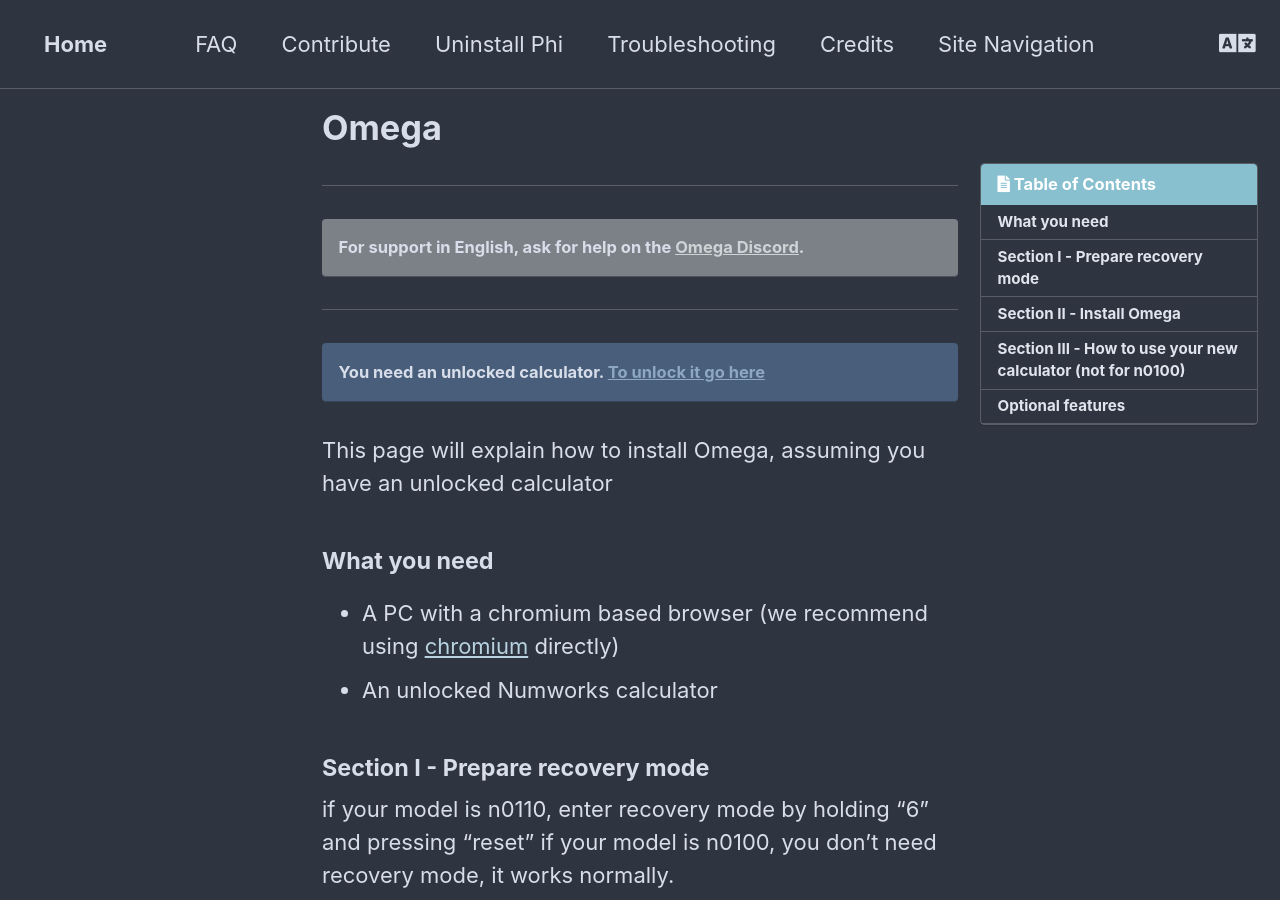
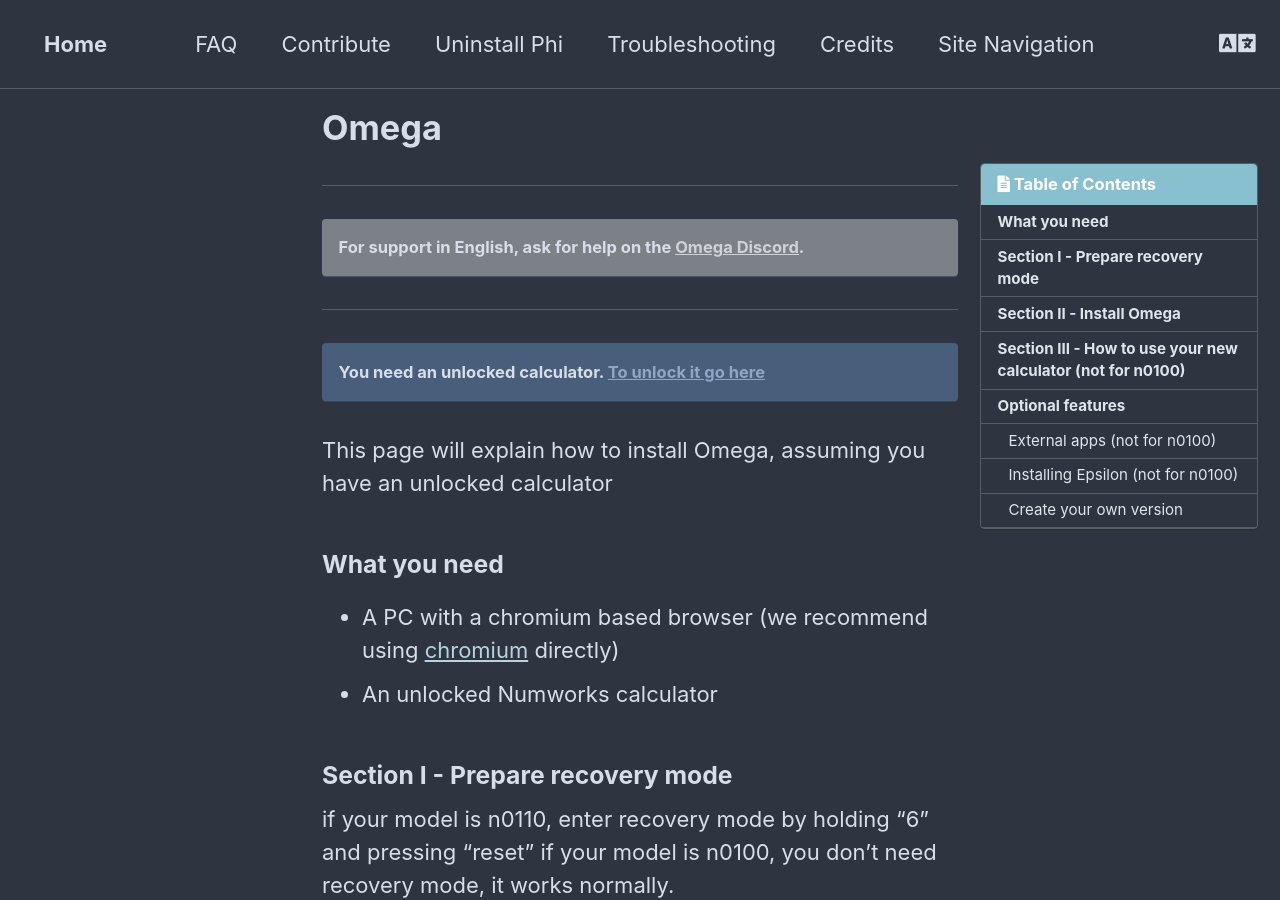
Before and after one commit to Omega-Numworks/Omega-Guide, a Jekyll site: the page built from _pages/en_US/omega.md, in a window 1280 px wide and 900 px high. Built offline with Jekyll 4.4.1, drawn with Linux system fonts in a browser that asks for light colours; comment, search, counter and statistics services are not loaded.

Commit message:
Update omega.md

```diff
--- a/_pages/en_US/omega.md
+++ b/_pages/en_US/omega.md
@@ -9,17 +9,17 @@
 
 This page will explain how to install Omega, assuming you have an unlocked calculator
 
-#### What you need
+### What you need
 
 - A PC with a chromium based browser (we recommend using [chromium](https://www.chromium.org/chromium-projects/) directly)
 - An unlocked Numworks calculator
 
-#### Section I - Prepare recovery mode
+### Section I - Prepare recovery mode
 
 if your model is n0110, enter recovery mode by holding "6" and pressing "reset"
 if your model is n0100, you don't need recovery mode, it works normally.
 
-#### Section II - Install Omega
+### Section II - Install Omega
 
 1. Open [Omega website](https://getomega.dev/install)
 2. Click "Recovery" and select "STM32 BOOTLOADER"
@@ -27,7 +27,7 @@
 4. If the calculator doesn't get automatically connected, click "Detect Calculator" and select "Numworks Calculator"
 5. Now you can click "Install Omega" and in a few seconds Omega should be installed on your calculator.
 
-#### Section III - How to use your new calculator (not for n0100)
+### Section III - How to use your new calculator (not for n0100)
 
 There are new features to your calculator now, you need to know them
 There is a new "Slot" system. Your calculator has 2 slots and can store 2 systems, they can't run at the same time but by using reset you can switch between them:
@@ -36,11 +36,11 @@
 - Hold 4 and press reset to open the bootloader, you will be able to see which slot contain which system and also be able to install any system without locking the calculator.
 - You can’t start another system if you enable exam mode, you have to disable it to do so
 
-#### Optional features
+### Optional features
 
 Now that Omega is installed, there are a few steps you can take:
 
-- External apps (not for n0100)
+#### External apps (not for n0100)
 
 Omega support external apps, there are a few but they are useful. Here is how to install them:
 1. Open [External apps page](https://external.getomega.dev/)
@@ -50,13 +50,13 @@
 5. Enable icons support to have good looking icons on your apps
 6. Click install
 
-- Installing Epsilon (not for n0100)
+#### Installing Epsilon (not for n0100)
 
 You can install Epsilon on the bootloader without locking the calculator.
 
 See [Install Epsilon from softloader](install-epsilon-from-softloader)
 {: .notice--primary}
 
-- Create your own version
+#### Create your own version
 
 Omega is open-source, you can get the code and use it however you want. You will find everything on [Omega's github repo](https://github.com/Omega-Numworks/Omega)
```
